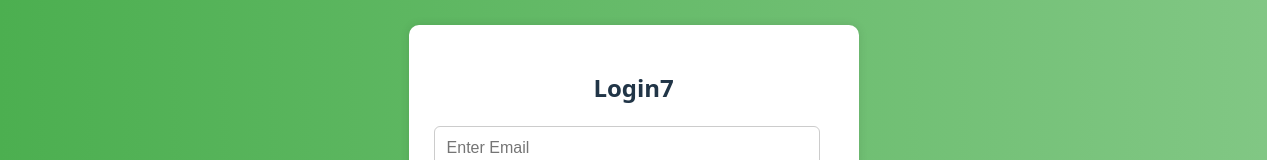
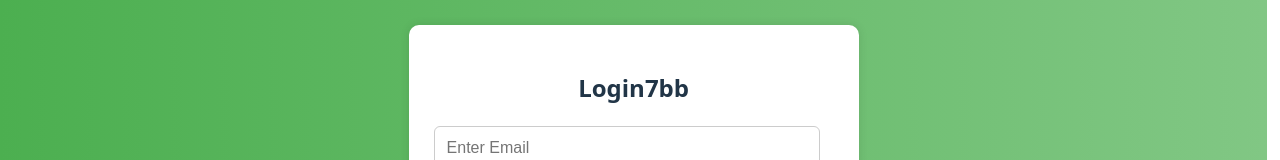
Before and after one commit to abdlkadirdarwih-bit/vercelFrontend7, a React (Vite) app: page / in a window 1280 px wide. Shown: the part 245-405 px from the top of the page. Built offline with nearby package versions, Linux system fonts and the light colour scheme.

Commit message:
Update frontend URL for deployed frontend

```diff
--- a/src/LoginPage.jsx
+++ b/src/LoginPage.jsx
@@ -35,7 +35,7 @@ const backendUrl = import.meta.env.VITE_BACKEND_URL;
   return (
     <div className="containerlogin">
       <form className="form-box" onSubmit={handleLogin}>
-        <h2>Login7 </h2>
+        <h2>Login7bb </h2>
         <input
           type="email"
           placeholder="Enter Email"
```
Also changed, not shown: 1 other file (tests, documents, lock files or other folders).
